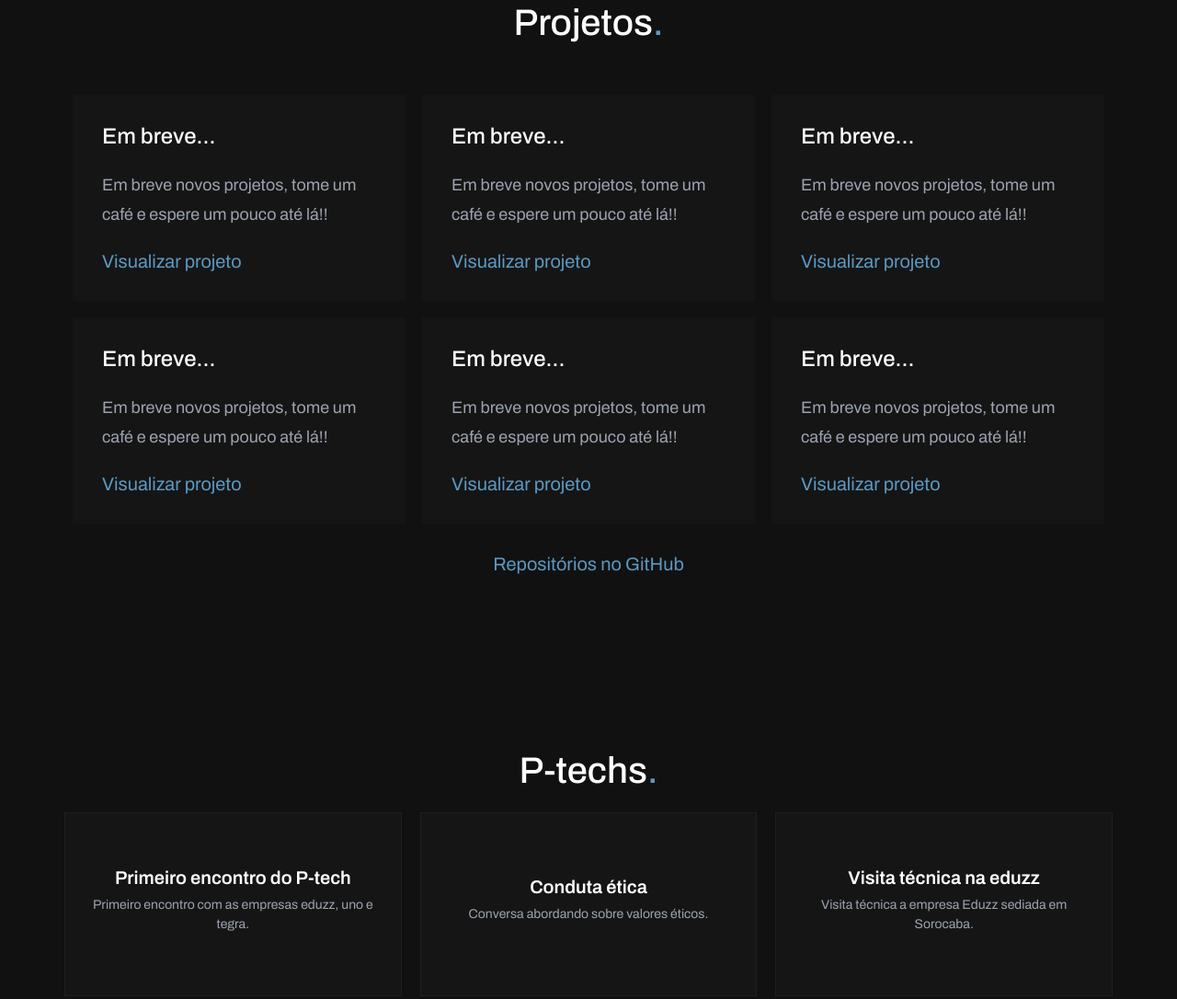
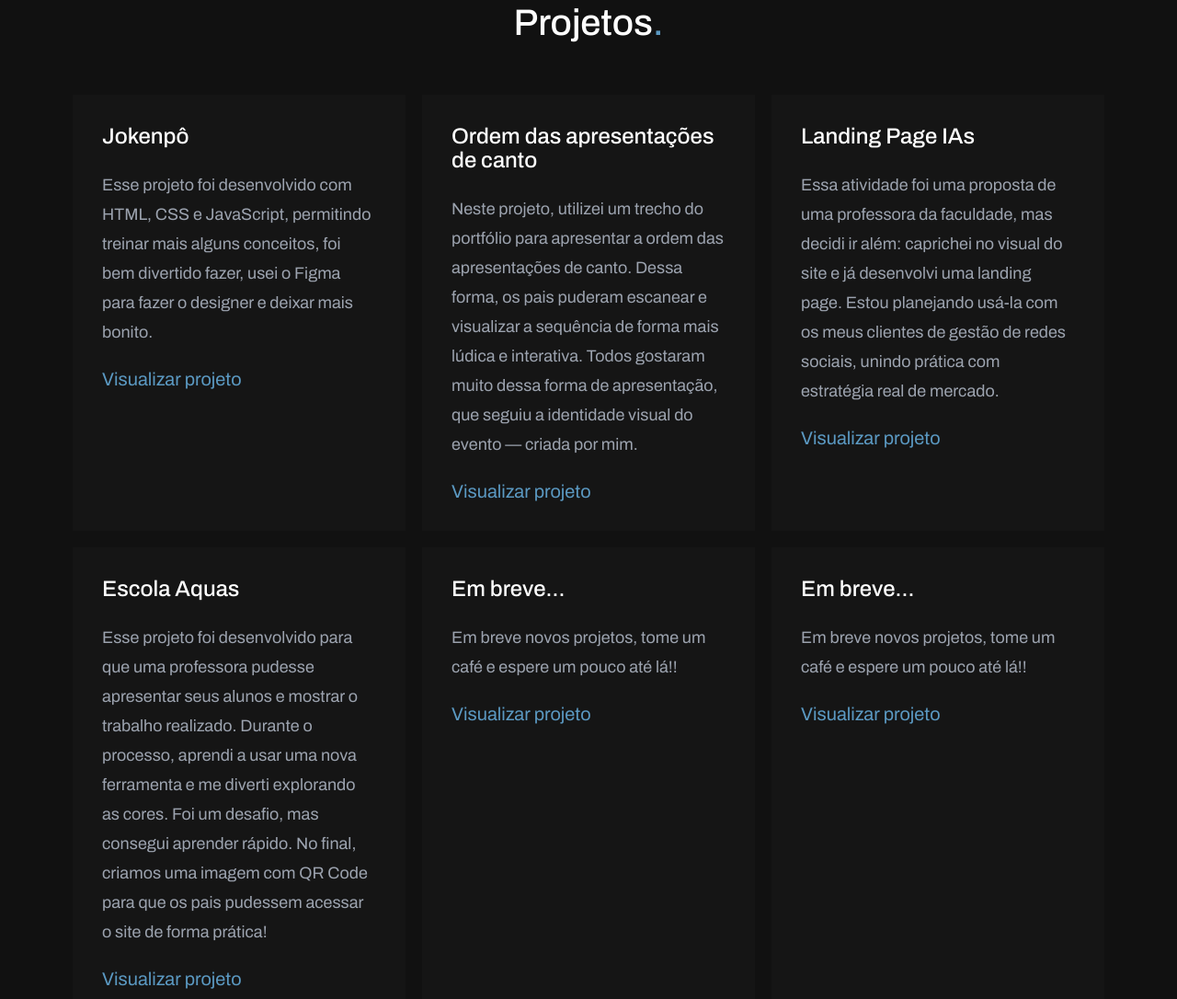
Before and after one commit to Isadora-Correa/Portfolio, a plain HTML site: page index.html in a window 1280 px wide. Shown: the part 7630-8716 px from the top of the page at 92% size. Drawn offline with nearby package versions, Linux system fonts and the light colour scheme.

Commit message:
Update index.html

```diff
--- a/index.html
+++ b/index.html
@@ -555,42 +555,42 @@
         <h2 class="delaySmallReveal">Projetos<span>.</span></h2>
         <div id="projects">
           <article class="intervalCardReveal naped">
-            <h3>Em breve...</h3>
+            <h3>Jokenpô</h3>
             <p>
-              Em breve novos projetos, tome um café e espere um pouco até lá!!
+              Esse projeto foi desenvolvido com HTML, CSS e JavaScript, permitindo treinar mais alguns conceitos, foi bem divertido fazer, usei o Figma para fazer o designer e deixar mais bonito.
             </p>
 
-            <a href="#" rel="noopener" target="_blank" id="naped">Visualizar projeto
+            <a href="https://jokenpo-livid-nine.vercel.app/" rel="noopener" target="_blank" id="naped">Visualizar projeto
             </a>
           </article>
 
           <article class="intervalCardReveal naped">
-            <h3>Em breve...</h3>
+            <h3>Ordem das apresentações de canto</h3>
             <p>
-              Em breve novos projetos, tome um café e espere um pouco até lá!!
+             Neste projeto, utilizei um trecho do portfólio para apresentar a ordem das apresentações de canto. Dessa forma, os pais puderam escanear e visualizar a sequência de forma mais lúdica e interativa. Todos gostaram muito dessa forma de apresentação, que seguiu a identidade visual do evento — criada por mim.
             </p>
 
-            <a href="#" rel="noopener" target="_blank" id="naped">Visualizar projeto
+            <a href="https://my-dream-is-me.vercel.app/" rel="noopener" target="_blank" id="naped">Visualizar projeto
             </a>
           </article>
 
           <article class="intervalCardReveal naped">
-            <h3>Em breve...</h3>
+            <h3>Landing Page IAs</h3>
             <p>
-              Em breve novos projetos, tome um café e espere um pouco até lá!!
+              Essa atividade foi uma proposta de uma professora da faculdade, mas decidi ir além: caprichei no visual do site e já desenvolvi uma landing page. Estou planejando usá-la com os meus clientes de gestão de redes sociais, unindo prática com estratégia real de mercado.
             </p>
 
-            <a href="#" rel="noopener" target="_blank" id="naped">Visualizar projeto
+            <a hrefhttps://pesquisa-ia.vercel.app/" rel="noopener" target="_blank" id="naped">Visualizar projeto
             </a>
           </article>
 
           <article class="intervalCardReveal naped">
-            <h3>Em breve...</h3>
+            <h3>Escola Aquas</h3>
             <p>
-              Em breve novos projetos, tome um café e espere um pouco até lá!!
+             Esse projeto foi desenvolvido para que uma professora pudesse apresentar seus alunos e mostrar o trabalho realizado. Durante o processo, aprendi a usar uma nova ferramenta e me diverti explorando as cores. Foi um desafio, mas consegui aprender rápido. No final, criamos uma imagem com QR Code para que os pais pudessem acessar o site de forma prática!
             </p>
 
-            <a href="#" rel="noopener" target="_blank" id="naped">Visualizar projeto
+            <a href="https://colegio-aquas.vercel.app/" rel="noopener" target="_blank" id="naped">Visualizar projeto
             </a>
           </article>
 
```
